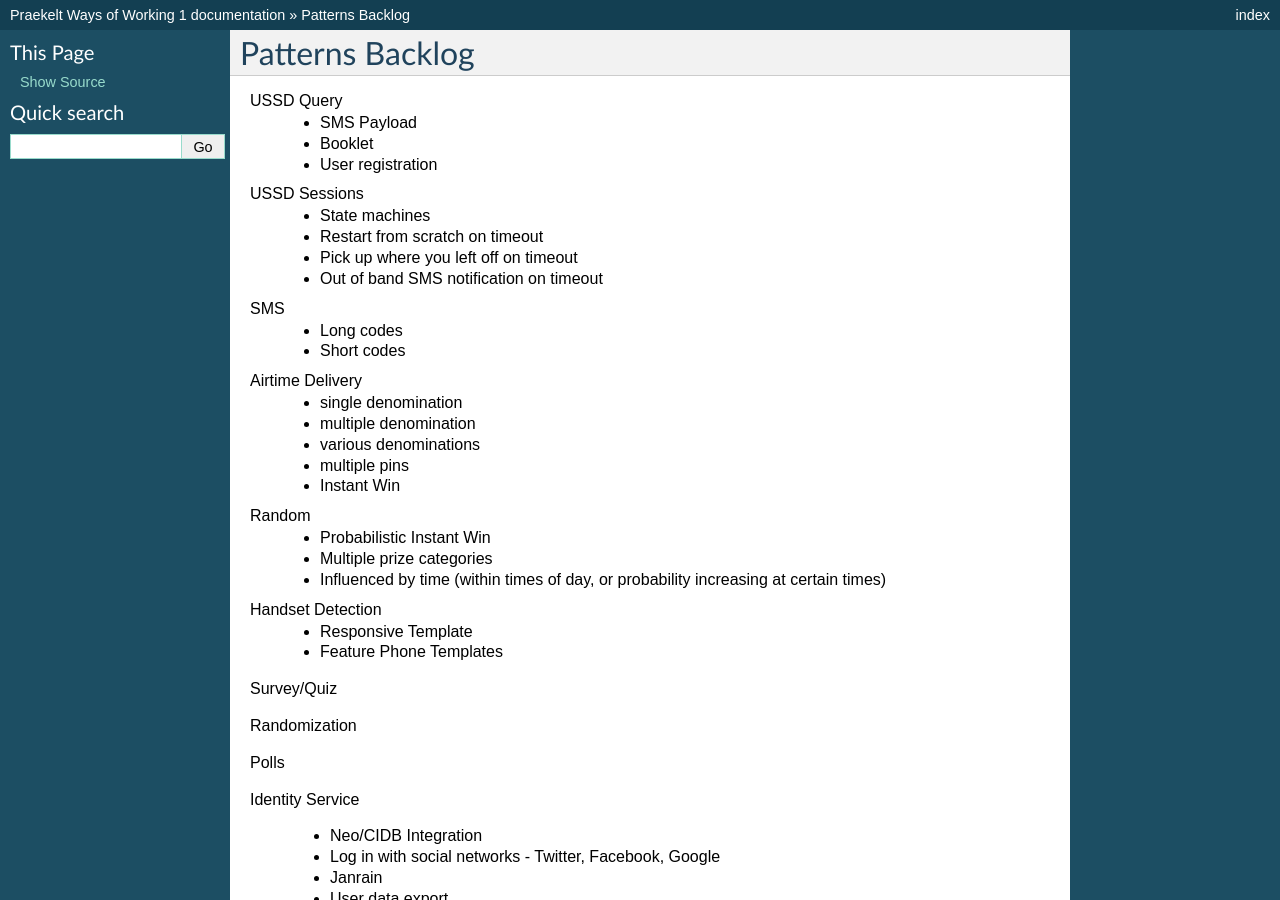
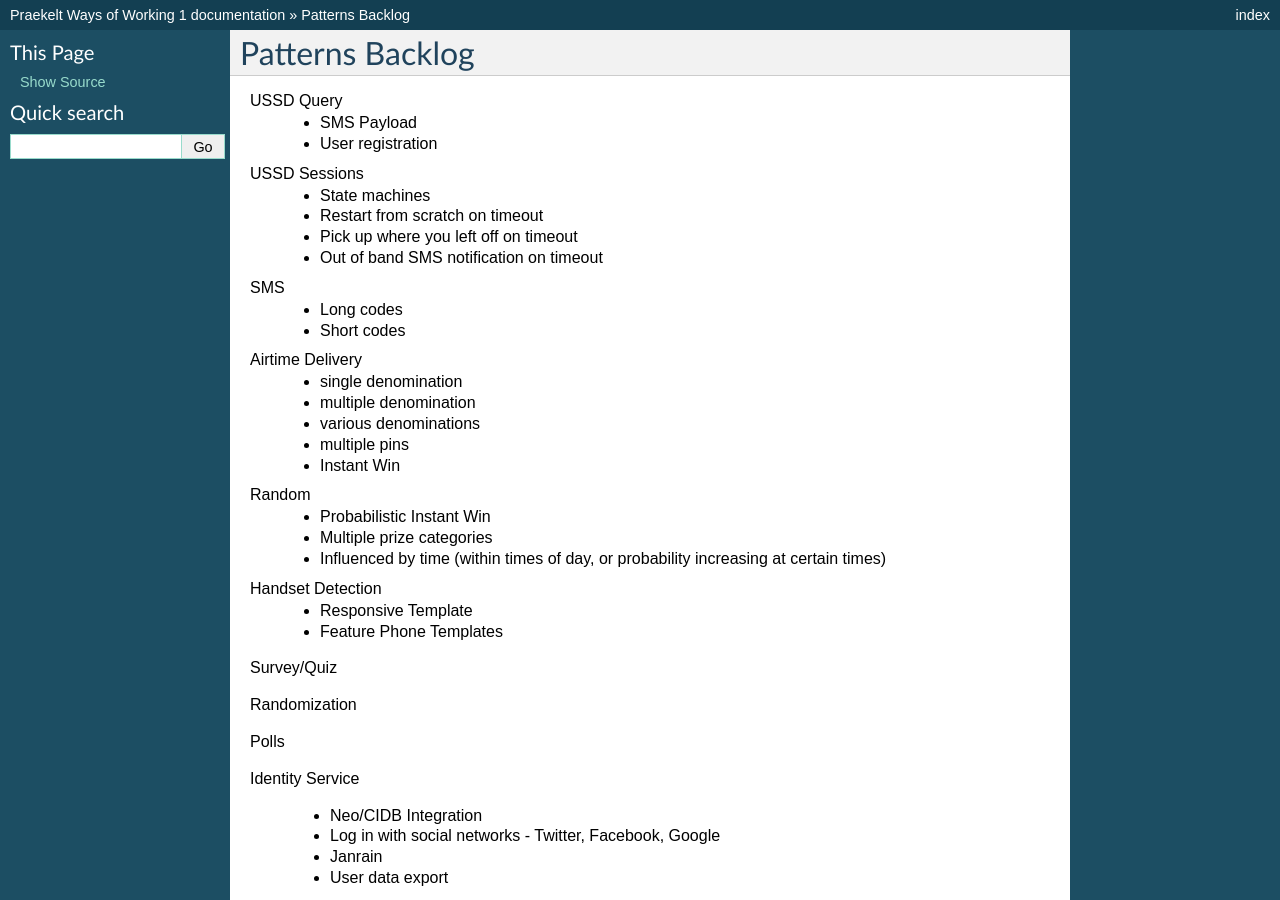
Before and after one commit to praekeltfoundation/patterns, a Sphinx documentation site: the page built from docs/patterns-backlog.rst, in a window 1280 px wide and 900 px high. Built offline with Sphinx 7.4.7, drawn with Linux system fonts in a browser that asks for light colours.

Commit message:
remove booklet from backlog

```diff
--- a/docs/patterns-backlog.rst
+++ b/docs/patterns-backlog.rst
@@ -3,7 +3,6 @@ Patterns Backlog
 
 USSD Query
     - SMS Payload
-    - Booklet
     - User registration
 
 USSD Sessions
```
